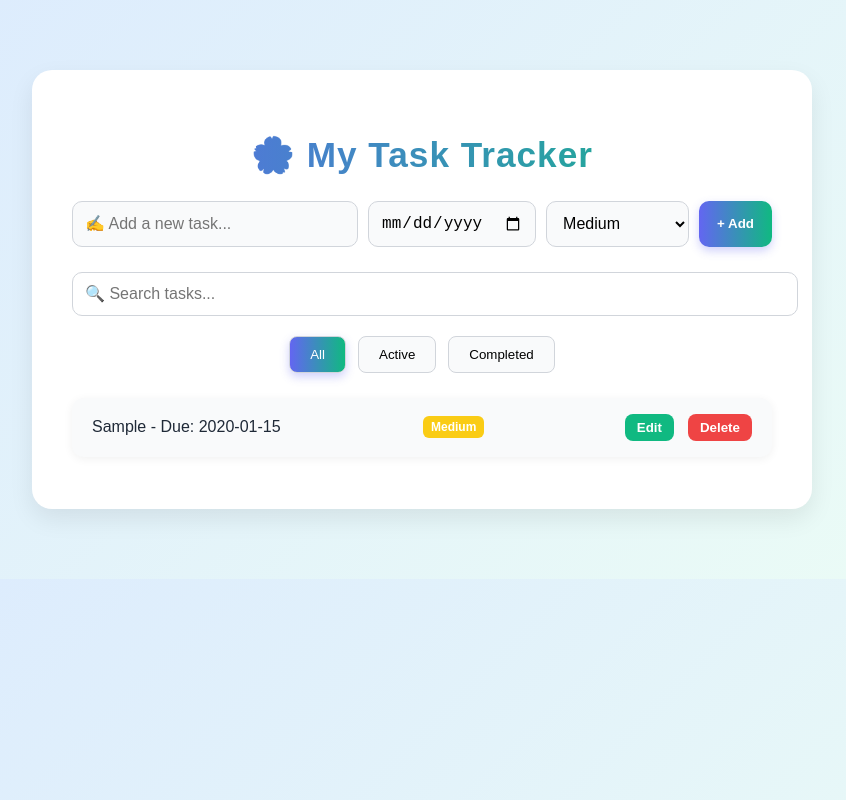
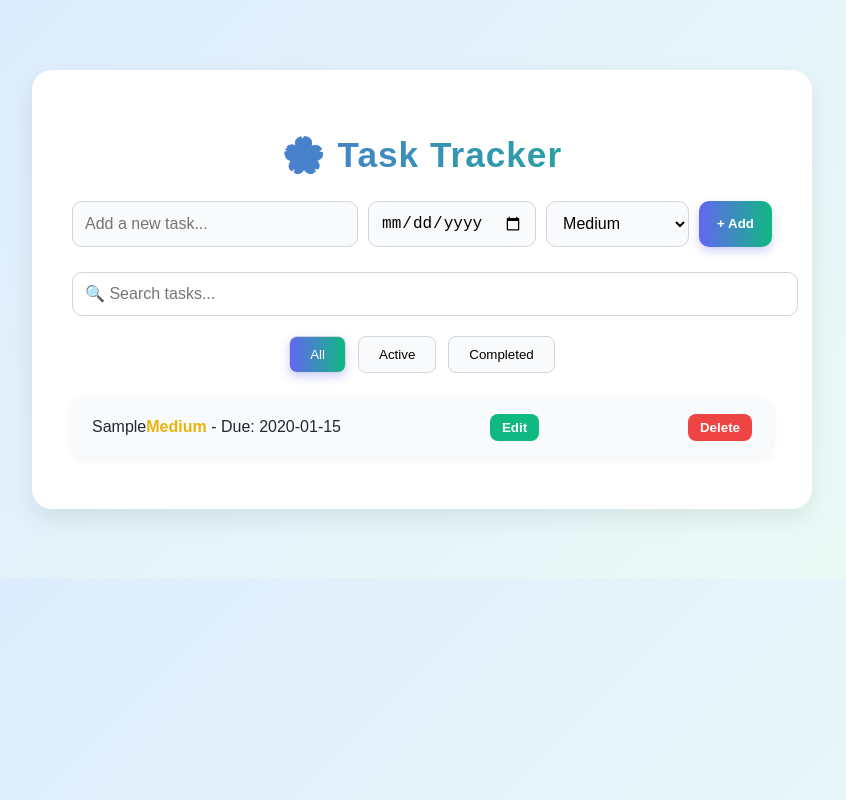
Before and after one commit to edu21n2016/task-tracker, a React (Create React App) app: page / in a window 1280 px wide. Both pictures are taken after typing "Sample", "2020-01-15" into the empty fields and a click on the button "+ Add". Shown: the whole page, without its empty margins (218-1064 px from the left). Built offline with nearby package versions, Linux system fonts and the light colour scheme.

Commit message:
grad and drop of task is done

```diff
--- a/src/App.js
+++ b/src/App.js
@@ -2,7 +2,6 @@ import React, { useState, useEffect } from 'react';
 import './App.css';
 import TaskList from './TaskList';
 import TaskFilter from './TaskFilter';
-import { DragDropContext } from '@hello-pangea/dnd';
 
 function App() {
   const [tasks, setTasks] = useState([]);
@@ -13,8 +12,8 @@ function App() {
   const [searchTerm, setSearchTerm] = useState('');
 
   useEffect(() => {
-    const stored = JSON.parse(localStorage.getItem('tasks')) || [];
-    setTasks(stored);
+    const storedTasks = JSON.parse(localStorage.getItem('tasks')) || [];
+    setTasks(storedTasks);
   }, []);
 
   useEffect(() => {
@@ -23,64 +22,44 @@ function App() {
 
   const handleAddTask = () => {
     if (!inputValue.trim()) return;
+
     const newTask = {
       id: Date.now(),
       text: inputValue.trim(),
       completed: false,
-      dueDate: dueDate || null,
+      dueDate,
       priority,
     };
+
     setTasks(prev => [...prev, newTask]);
     setInputValue('');
     setDueDate('');
     setPriority('medium');
   };
 
-  // ✅ Drag and drop handler
-  const handleOnDragEnd = (result) => {
-    if (!result.destination) return;
-    const items = Array.from(tasks);
-    const [reordered] = items.splice(result.source.index, 1);
-    items.splice(result.destination.index, 0, reordered);
-    setTasks(items);
-  };
-
   const toggleTaskCompletion = (id) => {
-    setTasks(tasks.map(t => (t.id === id ? { ...t, completed: !t.completed } : t)));
+    setTasks(prev => prev.map(task => task.id === id ? { ...task, completed: !task.completed } : task));
   };
 
   const deleteTask = (id) => {
-    setTasks(tasks.filter(t => t.id !== id));
+    setTasks(prev => prev.filter(task => task.id !== id));
   };
 
   const editTask = (id, newText) => {
-    setTasks(tasks.map(t => (t.id === id ? { ...t, text: newText } : t)));
+    setTasks(prev => prev.map(task => task.id === id ? { ...task, text: newText } : task));
   };
-
-  const filteredTasks = tasks.filter(task => {
-    const matchesFilter =
-      filter === 'all' ||
-      (filter === 'completed' && task.completed) ||
-      (filter === 'active' && !task.completed);
-    const matchesSearch = task.text.toLowerCase().includes(searchTerm.toLowerCase());
-    return matchesFilter && matchesSearch;
-  });
 
   return (
     <div className="App">
-      <h1 className="app-title">🌸 My Task Tracker</h1>
+      <h1 className="app-title">🌸 Task Tracker</h1>
 
       <div className="input-container">
         <input
           value={inputValue}
           onChange={(e) => setInputValue(e.target.value)}
-          placeholder="✍️ Add a new task..."
+          placeholder="Add a new task..."
         />
-        <input
-          type="date"
-          value={dueDate}
-          onChange={(e) => setDueDate(e.target.value)}
-        />
+        <input type="date" value={dueDate} onChange={(e) => setDueDate(e.target.value)} />
         <select value={priority} onChange={(e) => setPriority(e.target.value)}>
           <option value="low">Low</option>
           <option value="medium">Medium</option>
@@ -99,18 +78,15 @@ function App() {
 
       <TaskFilter filter={filter} setFilter={setFilter} />
 
-      <DragDropContext onDragEnd={handleOnDragEnd}>
-        <TaskList
-          tasks={filteredTasks}
-          toggleTaskCompletion={toggleTaskCompletion}
-          deleteTask={deleteTask}
-          editTask={editTask}
-        />
-      </DragDropContext>
-
-      {filteredTasks.length === 0 && (
-        <p className="empty-msg">✨ No tasks yet. Add one to get started!</p>
-      )}
+      <TaskList
+        tasks={tasks}          // pass full array
+        setTasks={setTasks}    // required for drag-and-drop
+        filter={filter}
+        searchTerm={searchTerm}
+        toggleTaskCompletion={toggleTaskCompletion}
+        deleteTask={deleteTask}
+        editTask={editTask}
+      />
     </div>
   );
 }
--- a/src/Task.js
+++ b/src/Task.js
@@ -1,7 +1,6 @@
-import React, { useState } from 'react';
-import { Draggable } from '@hello-pangea/dnd';
+import React, { useState } from "react";
 
-function Task({ task, index, toggleTaskCompletion, deleteTask, editTask }) {
+function Task({ task, toggleTaskCompletion, deleteTask, editTask }) {
   const [isEditing, setIsEditing] = useState(false);
   const [newText, setNewText] = useState(task.text);
 
@@ -10,21 +9,8 @@ function Task({ task, index, toggleTaskCompletion, deleteTask, editTask }) {
     setIsEditing(false);
   };
 
-  const priorityColors = {
-    low: '#10b981',
-    medium: '#facc15',
-    high: '#ef4444'
-  };
-
   return (
-    <Draggable draggableId={task.id.toString()} index={index}>
-      {(provided) => (
-        <li
-          className={`task-item ${task.completed ? 'completed' : ''}`}
-          {...provided.draggableProps}
-          {...provided.dragHandleProps}
-          ref={provided.innerRef}
-        >
+    <li className={`task-item ${task.completed ? 'completed' : ''}`}>
       {isEditing ? (
         <input
           type="text"
@@ -34,28 +20,19 @@ function Task({ task, index, toggleTaskCompletion, deleteTask, editTask }) {
           autoFocus
         />
       ) : (
-            <div className="task-text" onClick={() => toggleTaskCompletion(task.id)}>
+        <span onClick={() => toggleTaskCompletion(task.id)}>
           {task.text}
-              {task.dueDate && <span className="due-date"> - Due: {task.dueDate}</span>}
-            </div>
-          )}
-
-          <span
-            className="priority-badge"
-            style={{ backgroundColor: priorityColors[task.priority] }}
-          >
+          <span className={`priority-indicator priority-${task.priority}`}>
             {task.priority.charAt(0).toUpperCase() + task.priority.slice(1)}
           </span>
-
-          <div className="task-btns">
+          {task.dueDate && ` - Due: ${task.dueDate}`}
+        </span>
+      )}
       <button onClick={() => setIsEditing(!isEditing)}>
-              {isEditing ? 'Save' : 'Edit'}
+        {isEditing ? "Save" : "Edit"}
       </button>
       <button onClick={() => deleteTask(task.id)}>Delete</button>
-          </div>
     </li>
-      )}
-    </Draggable>
   );
 }
 
--- a/src/TaskList.js
+++ b/src/TaskList.js
@@ -2,21 +2,33 @@ import React from "react";
 import Task from "./Task";
 import { DragDropContext, Droppable, Draggable } from "@hello-pangea/dnd";
 
-function TaskList({ tasks, toggleTaskCompletion, deleteTask, editTask, setTasks }) {
+function TaskList({ tasks, setTasks, filter, searchTerm, toggleTaskCompletion, deleteTask, editTask }) {
+
   const handleOnDragEnd = (result) => {
     if (!result.destination) return;
+
     const reordered = Array.from(tasks);
     const [moved] = reordered.splice(result.source.index, 1);
     reordered.splice(result.destination.index, 0, moved);
+
     setTasks(reordered);
   };
+
+  const displayedTasks = tasks.filter(task => {
+    const matchesFilter =
+      filter === 'all' ||
+      (filter === 'completed' && task.completed) ||
+      (filter === 'active' && !task.completed);
+    const matchesSearch = task.text.toLowerCase().includes(searchTerm.toLowerCase());
+    return matchesFilter && matchesSearch;
+  });
 
   return (
     <DragDropContext onDragEnd={handleOnDragEnd}>
       <Droppable droppableId="taskList">
         {(provided) => (
           <ul className="task-list" {...provided.droppableProps} ref={provided.innerRef}>
-            {tasks.map((task, index) => (
+            {displayedTasks.map((task, index) => (
               <Draggable key={task.id} draggableId={String(task.id)} index={index}>
                 {(provided) => (
                   <div ref={provided.innerRef} {...provided.draggableProps} {...provided.dragHandleProps}>
```
Lines whose indentation alone changed are shown as unchanged.
